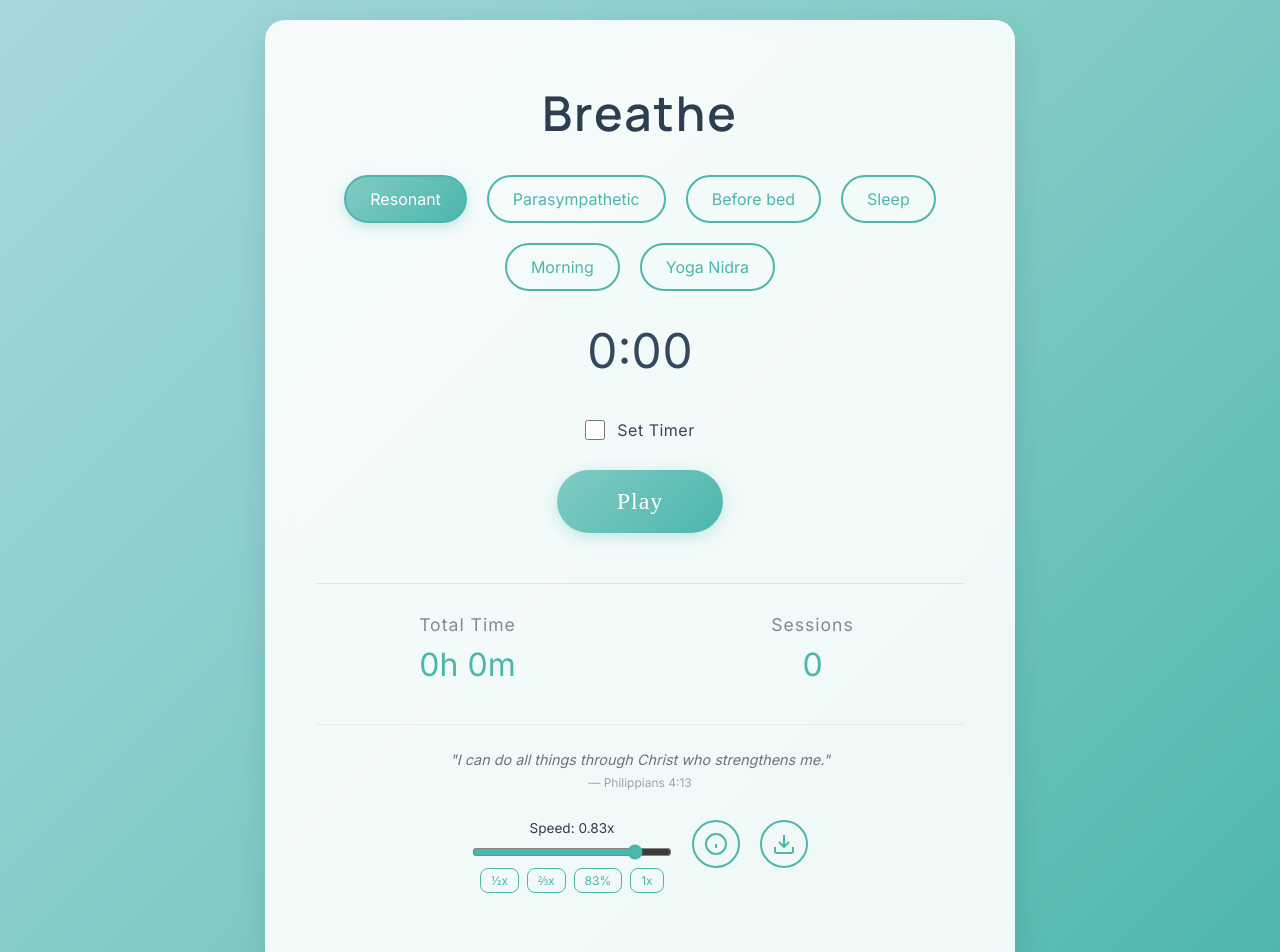
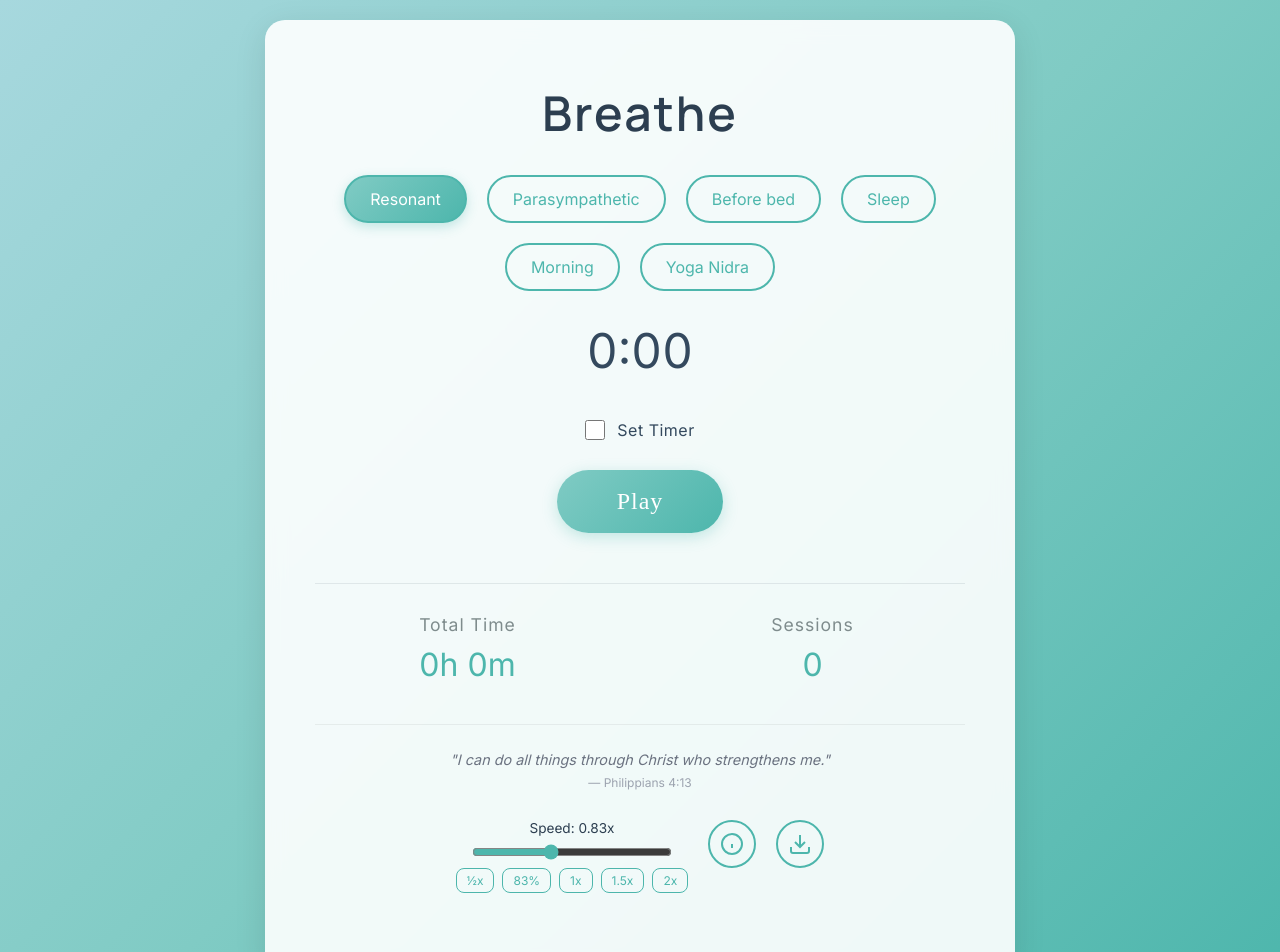
Before and after one commit to noahlimjj/resonantbreathing, a React (Vite) app: page / in a window 1280 px wide. Shown: the top 952 px of the page. Built offline with nearby package versions, Linux system fonts and the light colour scheme.

Commit message:
Add fine-tuned speed slider 0.1x-2.0x with 0.01 step

```diff
--- a/src/App.jsx
+++ b/src/App.jsx
@@ -48,7 +48,7 @@ function App() {
   const [timerMinutes, setTimerMinutes] = useState(5)
   const [timerSeconds, setTimerSeconds] = useState(0)
   const [remainingTime, setRemainingTime] = useState(0) // Remaining time when countdown is active
-  const [playbackSpeed, setPlaybackSpeed] = useState(0.83) // 5/6 normal speed
+  const [playbackSpeed, setPlaybackSpeed] = useState(0.83) // 0.1 to 2.0
   const audioRef = useRef(null)
   const timerRef = useRef(null)
 
@@ -361,9 +361,9 @@ function App() {
           <input
             type="range"
             className="speed-slider"
-            min="0.05"
-            max="1.0"
-            step="0.05"
+            min="0.1"
+            max="2.0"
+            step="0.01"
             value={playbackSpeed}
             onChange={(e) => {
               const speed = parseFloat(e.target.value)
@@ -373,9 +373,10 @@ function App() {
           />
           <div className="speed-presets">
             <button onClick={() => { setPlaybackSpeed(0.5); if (audioRef.current) audioRef.current.playbackRate = 0.5 }}>½x</button>
-            <button onClick={() => { setPlaybackSpeed(0.67); if (audioRef.current) audioRef.current.playbackRate = 0.67 }}>⅔x</button>
             <button onClick={() => { setPlaybackSpeed(0.83); if (audioRef.current) audioRef.current.playbackRate = 0.83 }}>83%</button>
             <button onClick={() => { setPlaybackSpeed(1.0); if (audioRef.current) audioRef.current.playbackRate = 1.0 }}>1x</button>
+            <button onClick={() => { setPlaybackSpeed(1.5); if (audioRef.current) audioRef.current.playbackRate = 1.5 }}>1.5x</button>
+            <button onClick={() => { setPlaybackSpeed(2.0); if (audioRef.current) audioRef.current.playbackRate = 2.0 }}>2x</button>
           </div>
         </div>
 
```
